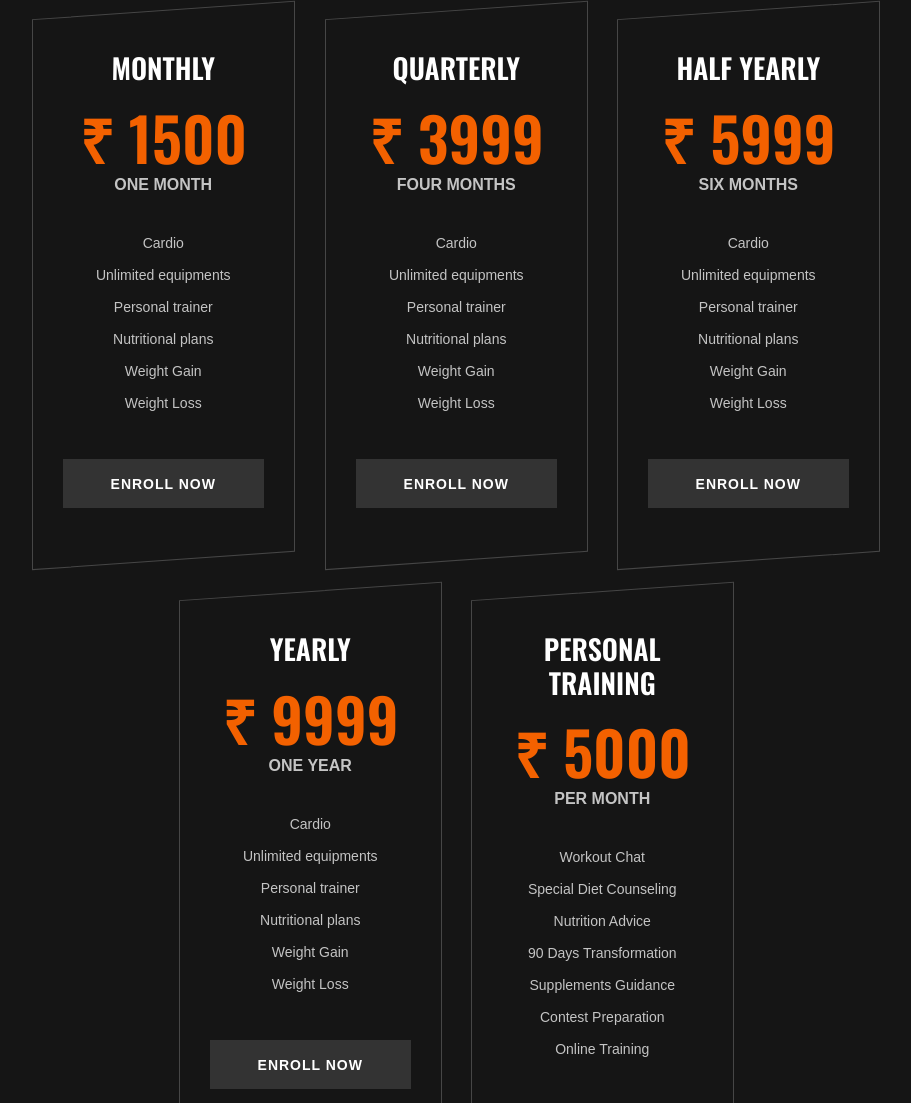
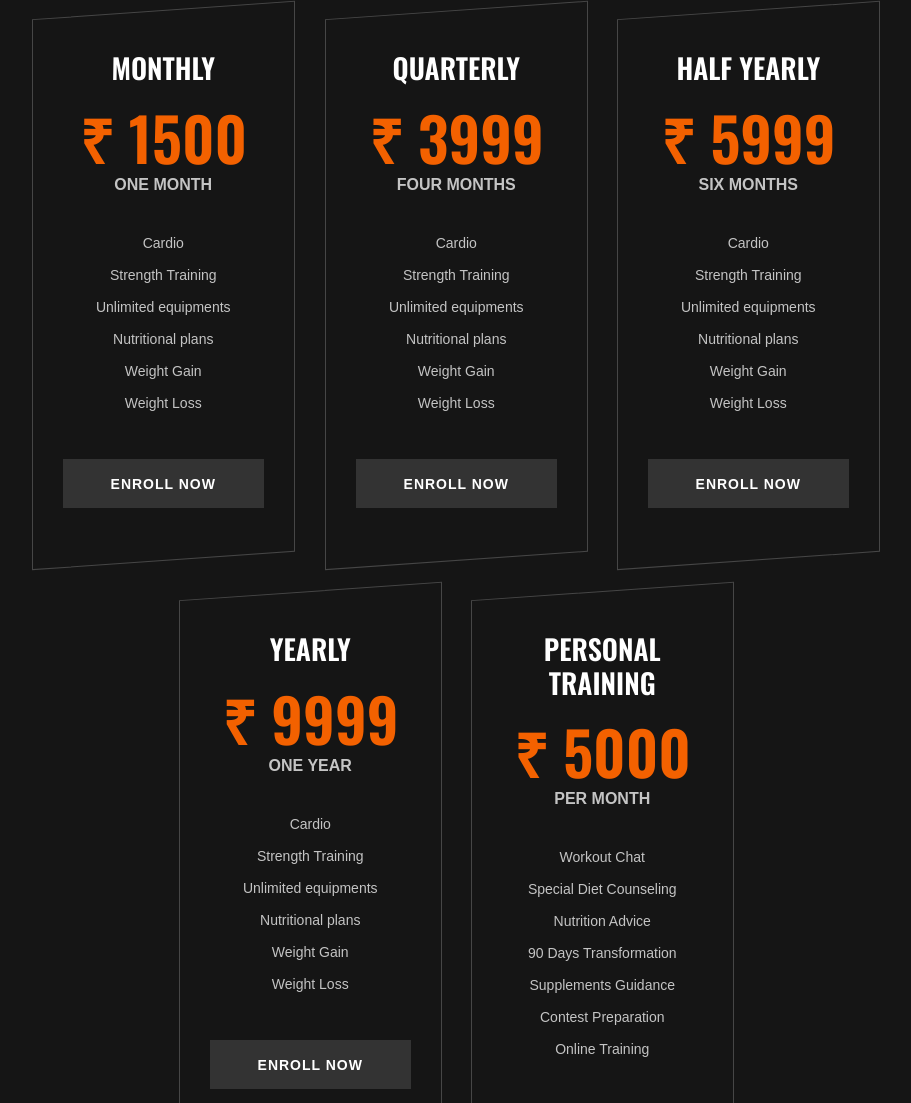
Before and after one commit to abineshr6423/Yowasgym, a plain HTML site: page index.html in a window 1280 px wide. Shown: the part 3154-4257 px from the top of the page, without its empty margins (184-1095 px from the left). Drawn offline with nearby package versions, Linux system fonts and the light colour scheme; a web font is replaced by a local one.

Commit message:
membershio plan change

```diff
--- a/index.html
+++ b/index.html
@@ -336,8 +336,8 @@
               </div>
               <ul>
                 <li>Cardio</li>
+                <li>Strength Training</li>
                 <li>Unlimited equipments</li>
-                <li>Personal trainer</li>
                 <li>Nutritional plans</li>
                 <li>Weight Gain</li>
                 <li>Weight Loss</li>
@@ -356,8 +356,8 @@
               </div>
               <ul>
                 <li>Cardio</li>
+                <li>Strength Training</li>
                 <li>Unlimited equipments</li>
-                <li>Personal trainer</li>
                 <li>Nutritional plans</li>
                 <li>Weight Gain</li>
                 <li>Weight Loss</li>
@@ -376,8 +376,8 @@
               </div>
               <ul>
                 <li>Cardio</li>
+                <li>Strength Training</li>
                 <li>Unlimited equipments</li>
-                <li>Personal trainer</li>
                 <li>Nutritional plans</li>
                 <li>Weight Gain</li>
                 <li>Weight Loss</li>
@@ -398,8 +398,8 @@
             </div>
             <ul>
               <li>Cardio</li>
+              <li>Strength Training</li>
               <li>Unlimited equipments</li>
-              <li>Personal trainer</li>
               <li>Nutritional plans</li>
               <li>Weight Gain</li>
               <li>Weight Loss</li>
```
Also changed, not shown: services.html (+4 -4 lines).
